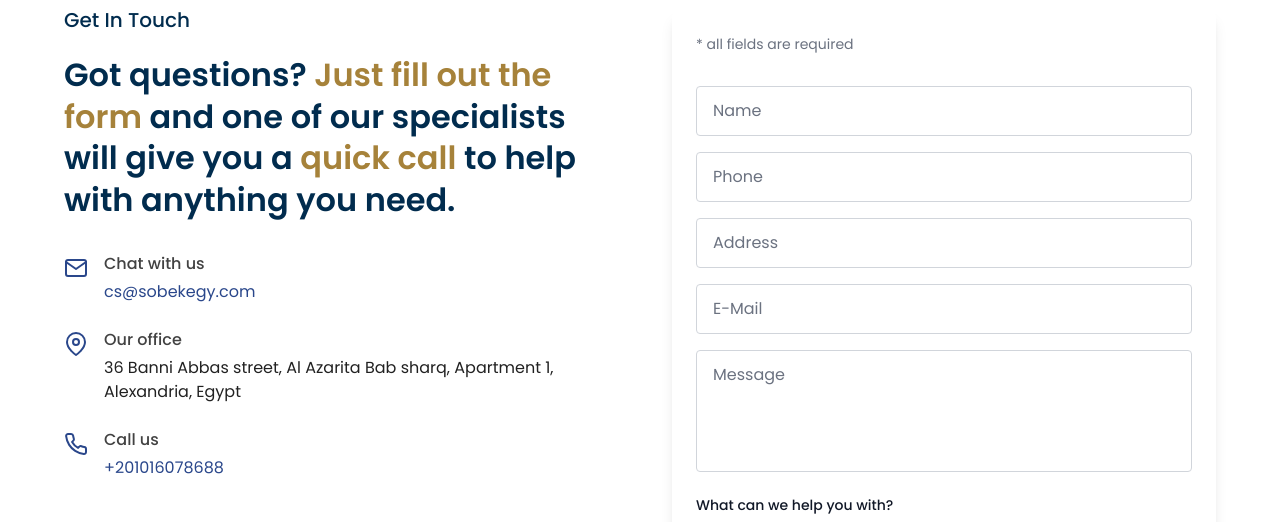
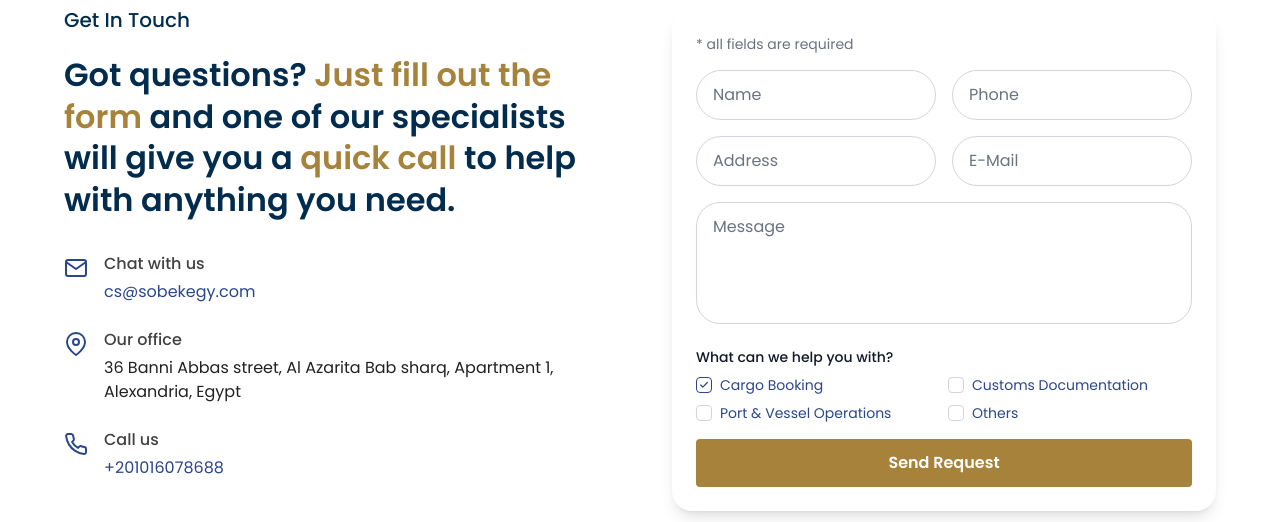
Before and after one commit to Mostafa-Aboheaba/sobek, a Next.js app: page /contact in a window 1280 px wide. Shown: the part 666-1188 px from the top of the page. Built offline with nearby package versions, Linux system fonts and the light colour scheme.

Commit message:
quote form in contact page

```diff
--- a/components/ContactForm.tsx
+++ b/components/ContactForm.tsx
@@ -100,9 +100,11 @@ const ContactForm = () => {
       ref={formRef}
       className={`scroll-animate-right ${formVisible ? 'visible' : ''}`}
     >
-      <form onSubmit={handleSubmit} className="bg-white rounded-lg p-4 sm:p-6 space-y-4 hover-lift shadow-lg">
+      <form onSubmit={handleSubmit} className="bg-white p-4 sm:p-6 space-y-4 hover-lift shadow-lg" style={{ borderRadius: '20px' }}>
         <p className="text-gray-500 text-sm mb-4">* all fields are required</p>
 
+        {/* Name and Phone Row */}
+        <div className="flex flex-col sm:flex-row gap-4">
           <input
             type="text"
             name="name"
@@ -110,7 +112,8 @@ const ContactForm = () => {
             value={formData.name}
             onChange={handleChange}
             required
-          className="w-full px-4 py-3 bg-white border border-gray-300 rounded text-gray-900 placeholder-gray-500 focus:outline-none focus:ring-2 focus:ring-primary focus:border-transparent"
+            className="w-full px-4 py-3 bg-white border border-gray-300 text-gray-900 placeholder-gray-500 focus:outline-none focus:ring-2 focus:ring-primary focus:border-transparent"
+            style={{ borderRadius: '50px' }}
           />
 
           <input
@@ -120,9 +123,13 @@ const ContactForm = () => {
             value={formData.phone}
             onChange={handleChange}
             required
-          className="w-full px-4 py-3 bg-white border border-gray-300 rounded text-gray-900 placeholder-gray-500 focus:outline-none focus:ring-2 focus:ring-primary focus:border-transparent"
+            className="w-full px-4 py-3 bg-white border border-gray-300 text-gray-900 placeholder-gray-500 focus:outline-none focus:ring-2 focus:ring-primary focus:border-transparent"
+            style={{ borderRadius: '50px' }}
           />
+        </div>
 
+        {/* Address and Email Row */}
+        <div className="flex flex-col sm:flex-row gap-4">
           <input
             type="text"
             name="address"
@@ -130,7 +137,8 @@ const ContactForm = () => {
             value={formData.address}
             onChange={handleChange}
             required
-          className="w-full px-4 py-3 bg-white border border-gray-300 rounded text-gray-900 placeholder-gray-500 focus:outline-none focus:ring-2 focus:ring-primary focus:border-transparent"
+            className="w-full px-4 py-3 bg-white border border-gray-300 text-gray-900 placeholder-gray-500 focus:outline-none focus:ring-2 focus:ring-primary focus:border-transparent"
+            style={{ borderRadius: '50px' }}
           />
 
           <input
@@ -140,8 +148,10 @@ const ContactForm = () => {
             value={formData.email}
             onChange={handleChange}
             required
-          className="w-full px-4 py-3 bg-white border border-gray-300 rounded text-gray-900 placeholder-gray-500 focus:outline-none focus:ring-2 focus:ring-primary focus:border-transparent"
+            className="w-full px-4 py-3 bg-white border border-gray-300 text-gray-900 placeholder-gray-500 focus:outline-none focus:ring-2 focus:ring-primary focus:border-transparent"
+            style={{ borderRadius: '50px' }}
           />
+        </div>
 
         <textarea
           name="message"
@@ -150,7 +160,8 @@ const ContactForm = () => {
           onChange={handleChange}
           rows={4}
           required
-          className="w-full px-4 py-3 bg-white border border-gray-300 rounded text-gray-900 placeholder-gray-500 focus:outline-none focus:ring-2 focus:ring-primary focus:border-transparent resize-none"
+          className="w-full px-4 py-3 bg-white border border-gray-300 text-gray-900 placeholder-gray-500 focus:outline-none focus:ring-2 focus:ring-primary focus:border-transparent resize-none"
+          style={{ borderRadius: '24px' }}
         />
 
         <div>
```
Lines whose indentation alone changed are shown as unchanged.
